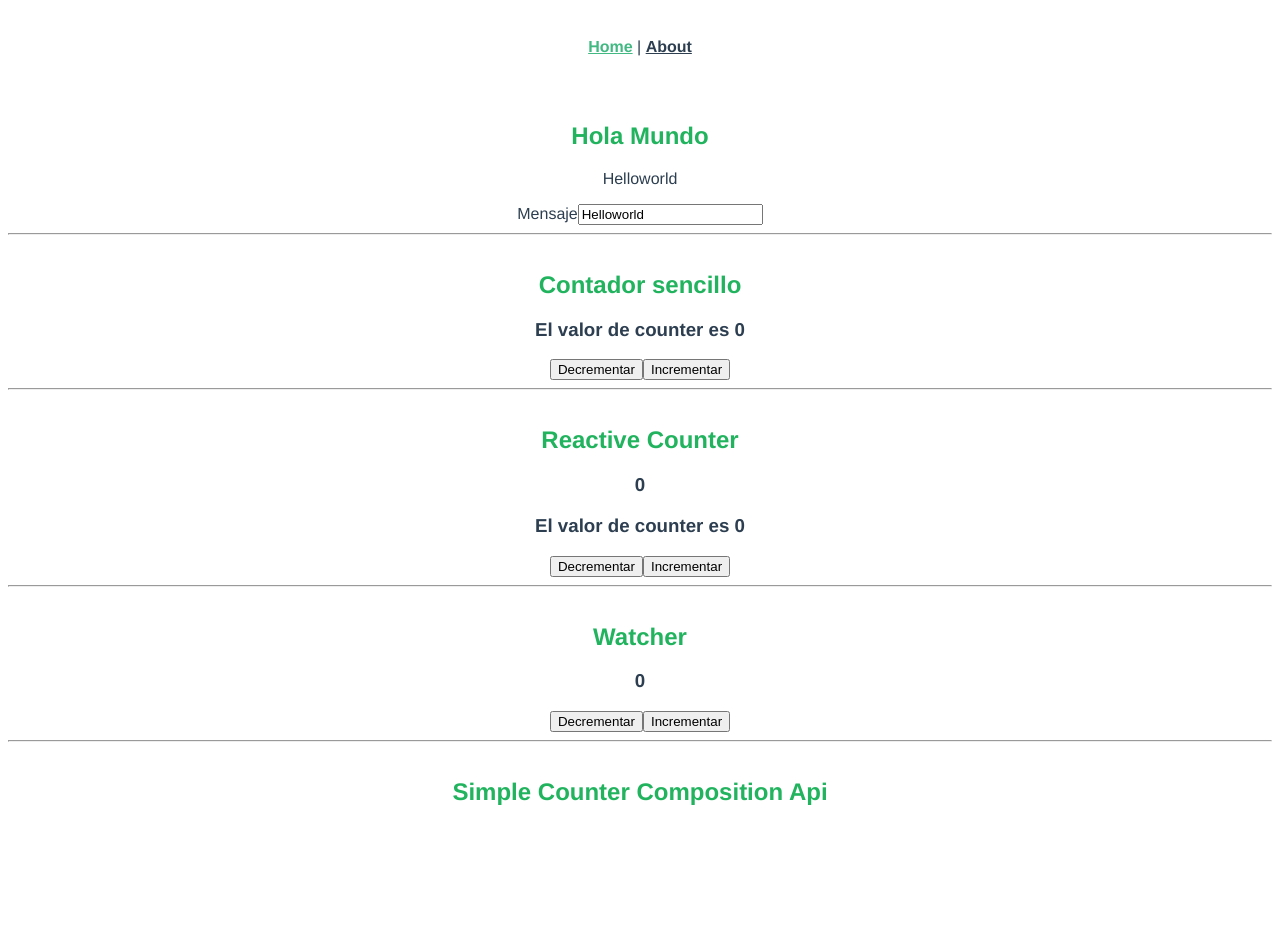
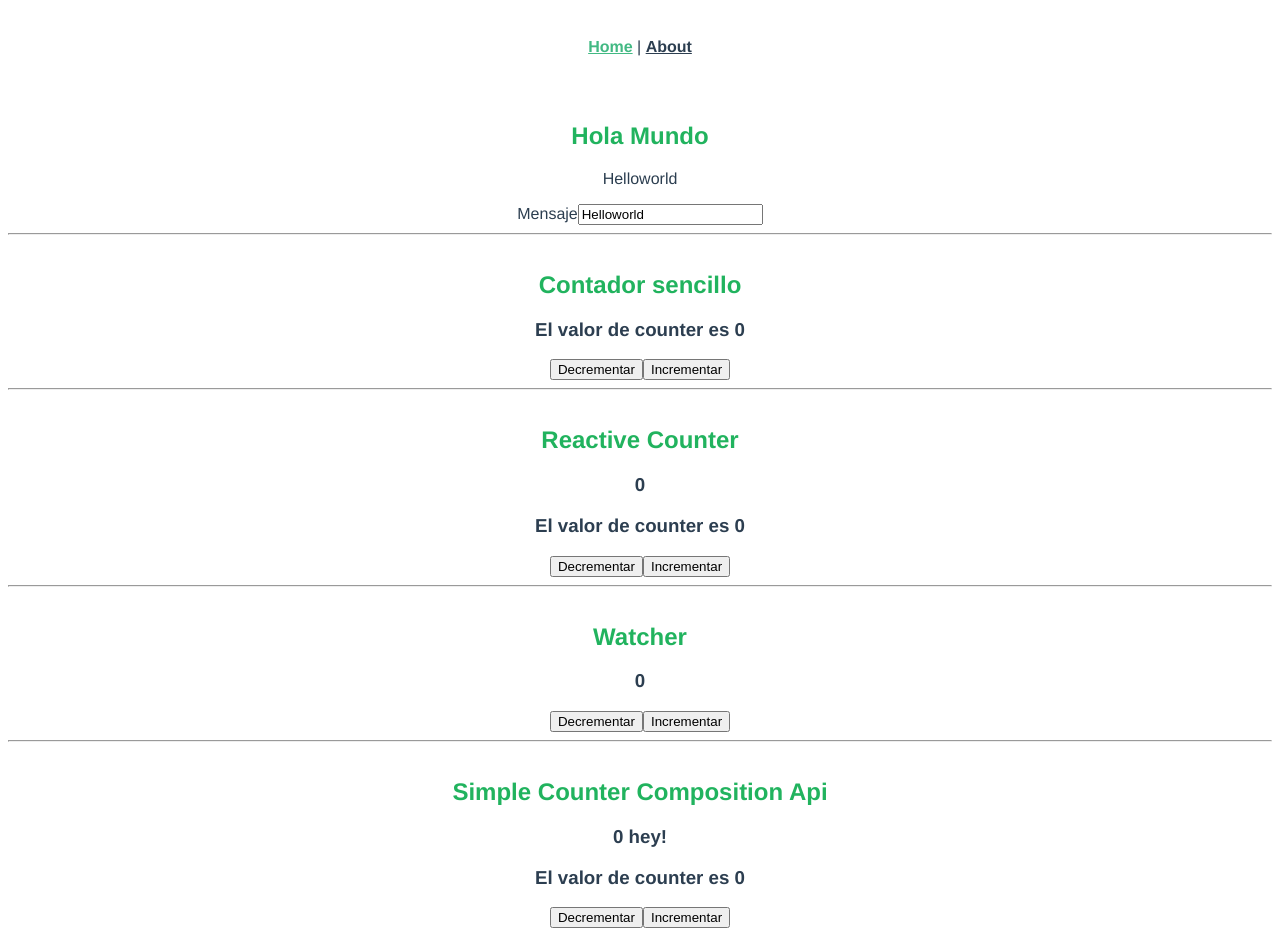
Before and after one commit to JuditAldeguer/vue3-basics, a Vue app: page / in a window 1280 px wide. Before the commit the page ends 826 px from the top, so only its background shows below. Built offline with nearby package versions, Linux system fonts and the light colour scheme.

Commit message:
feat: useCounter - functionality to be called and reause

```diff
--- a/src/components/SimpleCountercompositionApi.vue
+++ b/src/components/SimpleCountercompositionApi.vue
@@ -1,10 +1,19 @@
 <template>
   <h2>Simple Counter Composition Api</h2>
+  <h3>{{ counter }} hey!</h3>
+  <h3>{{ counterComputed }}</h3>
+  <button @click="decrement">Decrementar</button>
+  <button @click="increment">Incrementar</button>
 </template>
 
 <script>
+import useCounter from '../composables/useCounter'
 export default {
-  name: 'SimpleCountercompositionApi'
+  name: 'SimpleCountercompositionApi',
+  setup () {
+    const { counter, counterComputed, increment, decrement } = useCounter()
+    return { counter, counterComputed, increment, decrement }
+  }
 }
 </script>
 
--- /dev/null
+++ b/src/composables/useCounter.js
@@ -0,0 +1,17 @@
+import { ref, computed } from 'vue'
+
+export default function () {
+  const counter = ref(0)
+  const counterComputed = computed(() => {
+    const result = `El valor de counter es ${counter.value}`
+    return result
+  })
+  const increment = () => {
+    counter.value++
+  }
+  const decrement = () => {
+    counter.value--
+  }
+
+  return { counter, counterComputed, increment, decrement }
+}
```
